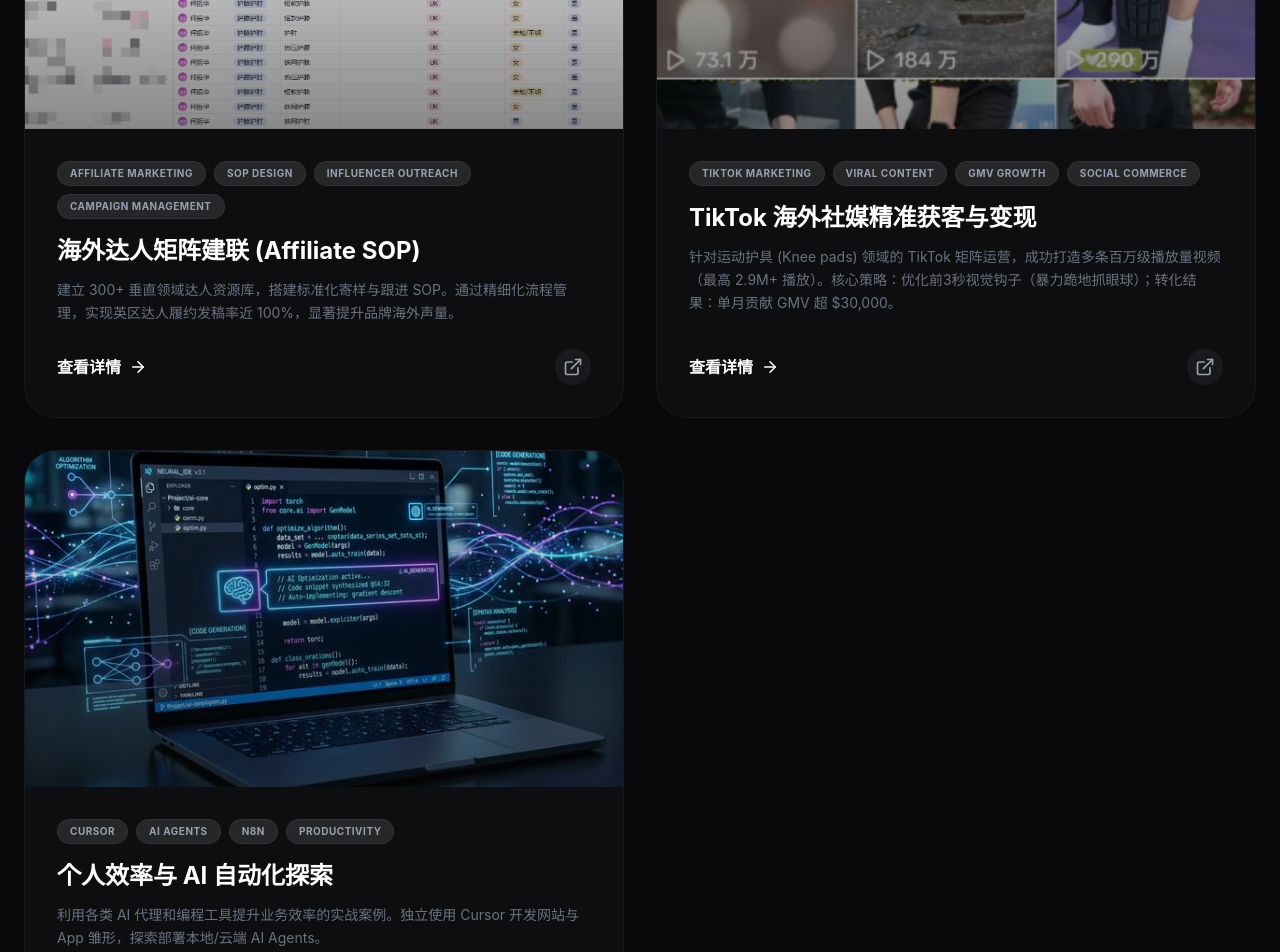
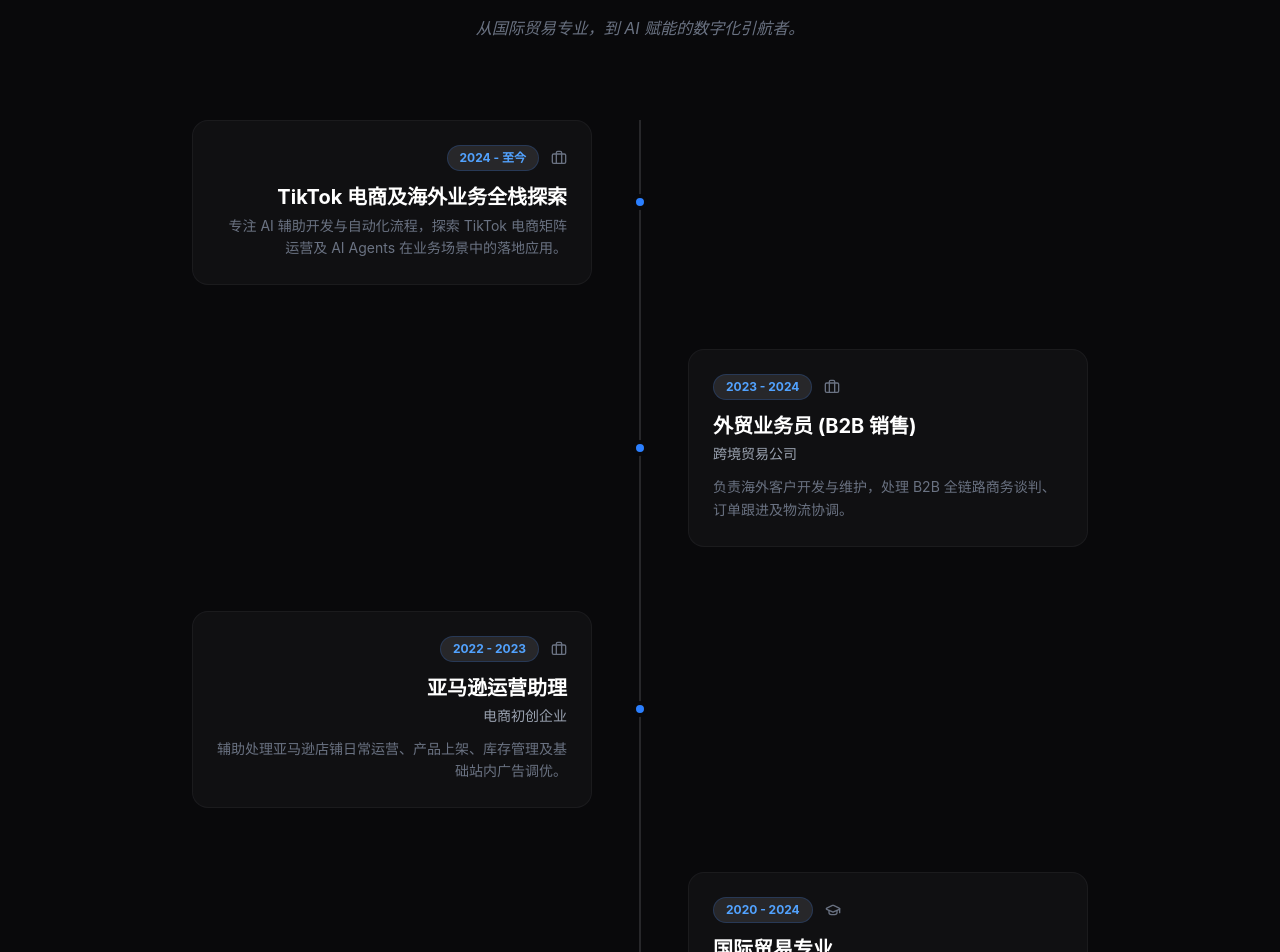
Before and after one commit to zhenhuahe11-boop/my-portfolio, a React (Vite) app: page / in a window 1280 px wide. Shown: the part 2500-3452 px from the top of the page. Built offline with nearby package versions, Linux system fonts and the light colour scheme.

Commit message:
consolidate remaining projects to notion

```diff
--- a/src/data/projects.ts
+++ b/src/data/projects.ts
@@ -17,35 +17,11 @@
     link: 'https://shinemango.com'
   },
   {
-    id: 'influencer-viral',
-    title: '达人爆款视频及数据',
-    description: '成功策划并落地多条达人爆款视频，其中两条单视频播放量突破 150W。通过精准选取垂直领域达人并提供视频脚本指导，实现品效合一。',
-    image: '/influencer_viral.png',
-    tags: ['Influencer Marketing', 'Viral Content', 'Scripting', 'ROI'],
-    link: '#'
-  },
-  {
-    id: 'affiliate-sop',
-    title: '海外达人矩阵建联 (Affiliate SOP)',
-    description: '建立 300+ 垂直领域达人资源库，搭建标准化寄样与跟进 SOP。通过精细化流程管理，实现英区达人履约发稿率近 100%，显著提升品牌海外声量。',
-    image: '/affiliate_sop.png',
-    tags: ['Affiliate Marketing', 'SOP Design', 'Influencer Outreach', 'Campaign Management'],
-    link: '#'
-  },
-  {
-    id: 'tiktok-viral',
-    title: 'TikTok 海外社媒精准获客与变现',
-    description: '针对运动护具 (Knee pads) 领域的 TikTok 矩阵运营，成功打造多条百万级播放量视频（最高 2.9M+ 播放）。核心策略：优化前3秒视觉钩子（暴力跪地抓眼球）；转化结果：单月贡献 GMV 超 $30,000。',
+    id: 'more-cases',
+    title: '更多精选出海与 AI 实战案例',
+    description: '包含达人病毒式爆款营销、300+ 达人矩阵 SOP 搭建、TikTok 百万级精准获客与变现，以及前沿 AI Agent 自动化赋能业务的系列实战案例与真实业务数据复盘。',
     image: '/tiktok_case.png',
-    tags: ['TikTok Marketing', 'Viral Content', 'GMV Growth', 'Social Commerce'],
-    link: '#'
-  },
-  {
-    id: 'ai-discovery',
-    title: '个人效率与 AI 自动化探索',
-    description: '利用各类 AI 代理和编程工具提升业务效率的实战案例。独立使用 Cursor 开发网站与 App 雏形，探索部署本地/云端 AI Agents。',
-    image: '/ai_automation_preview.png',
-    tags: ['Cursor', 'AI Agents', 'n8n', 'Productivity'],
-    link: '#'
+    tags: ['Notion Portfolio', 'Social Media', 'Affiliate SOP', 'AI Automation'],
+    link: 'https://www.notion.so/Eric-AI-3135591b6572801497eed064b1c47338'
   }
 ];
```
